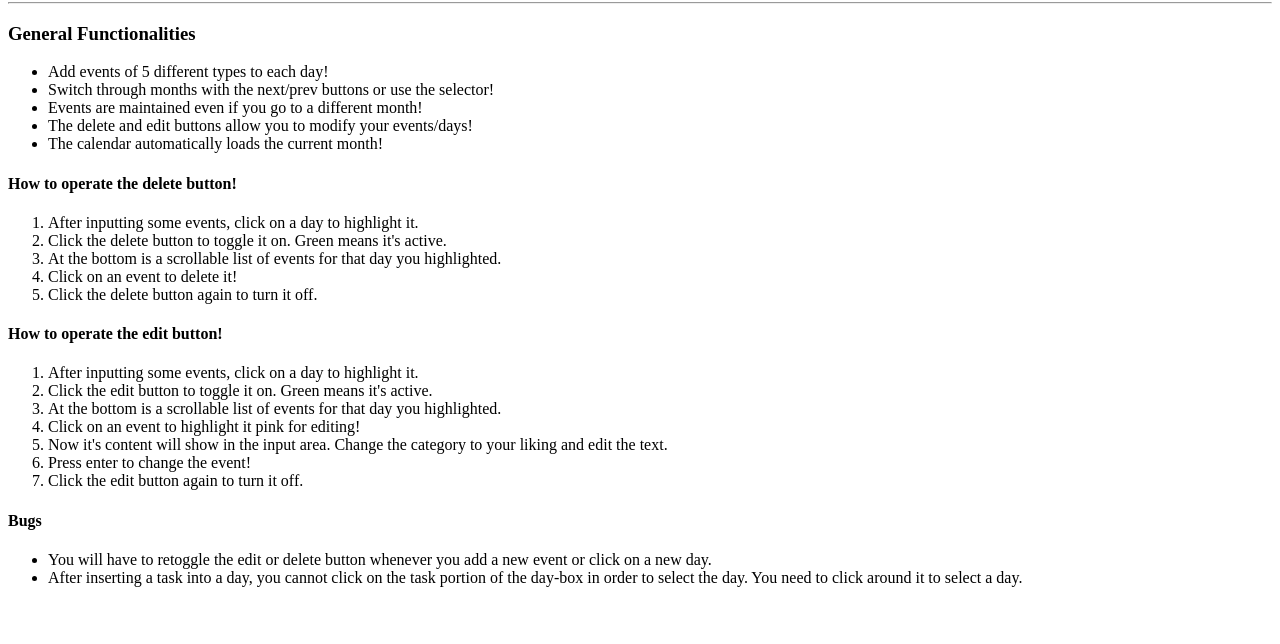
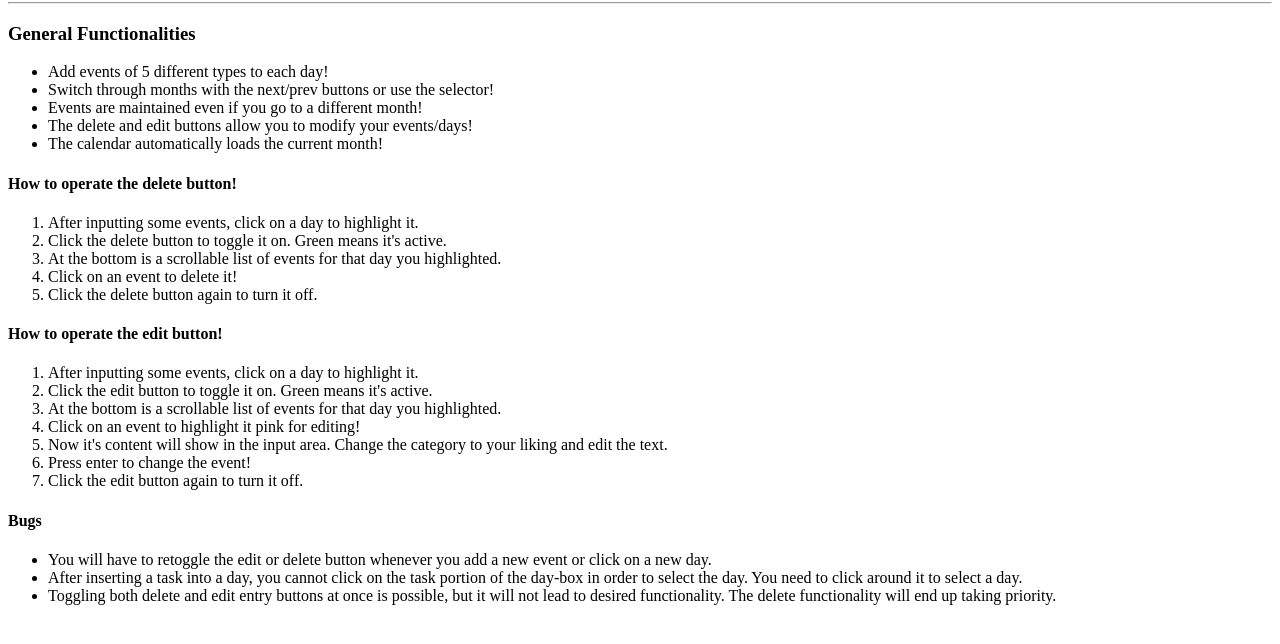
Before and after one commit to CSE-110-Group-13/warmup-exercise, a plain HTML site: page calendar-for-navigation/helppage.html in a window 1280 px wide. Shown: the part 78-722 px from the top of the page. Drawn offline with Linux system fonts and the light colour scheme.

Commit message:
updated help page

```diff
--- a/calendar-for-navigation/helppage.html
+++ b/calendar-for-navigation/helppage.html
@@ -42,6 +42,7 @@
         <ul>
             <li>You will have to retoggle the edit or delete button whenever you add a new event or click on a new day.</li>
             <li>After inserting a task into a day, you cannot click on the task portion of the day-box in order to select the day. You need to click around it to select a day.</li>
+            <li>Toggling both delete and edit entry buttons at once is possible, but it will not lead to desired functionality. The delete functionality will end up taking priority.</li>
         </ul>
     </body>
 </html>
```
